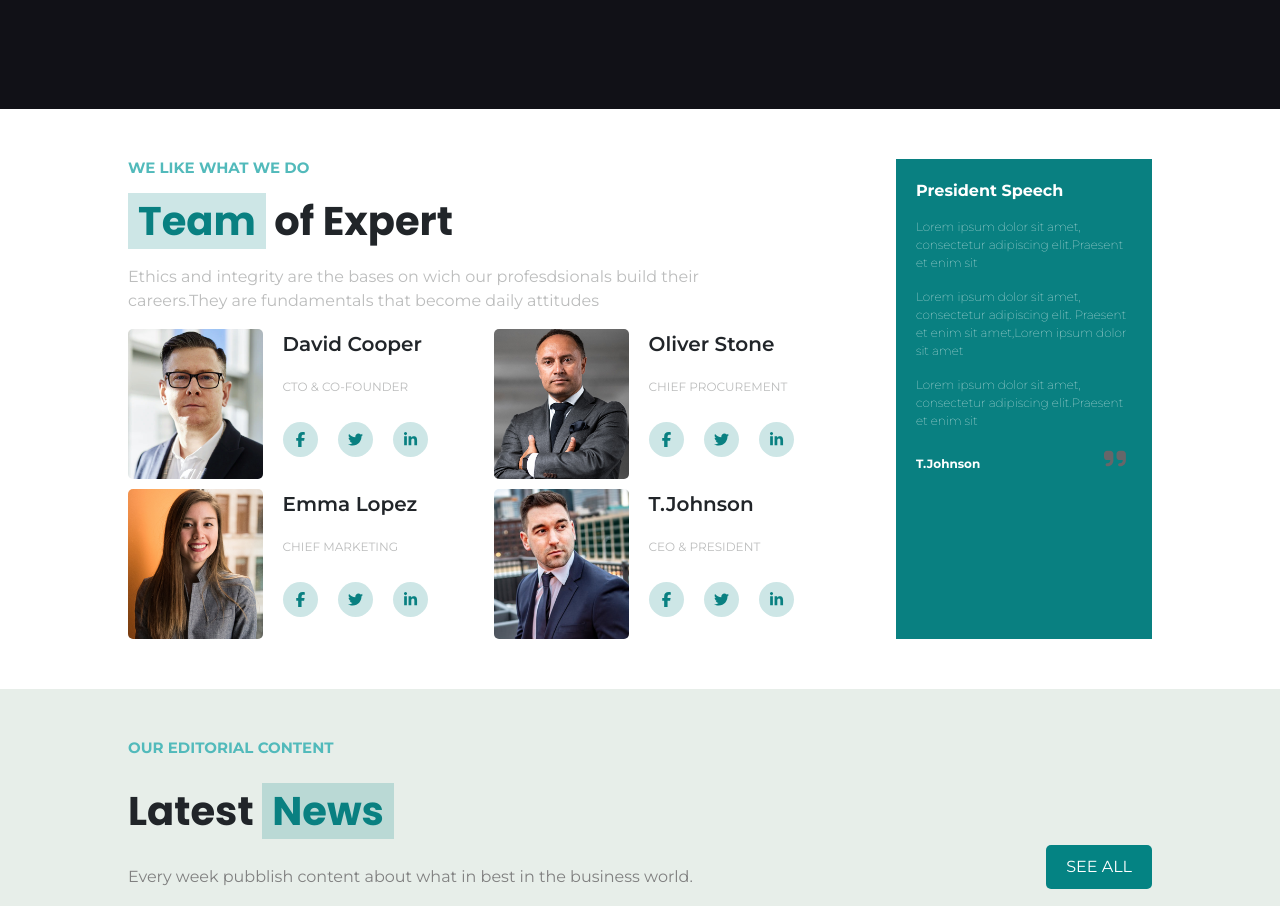
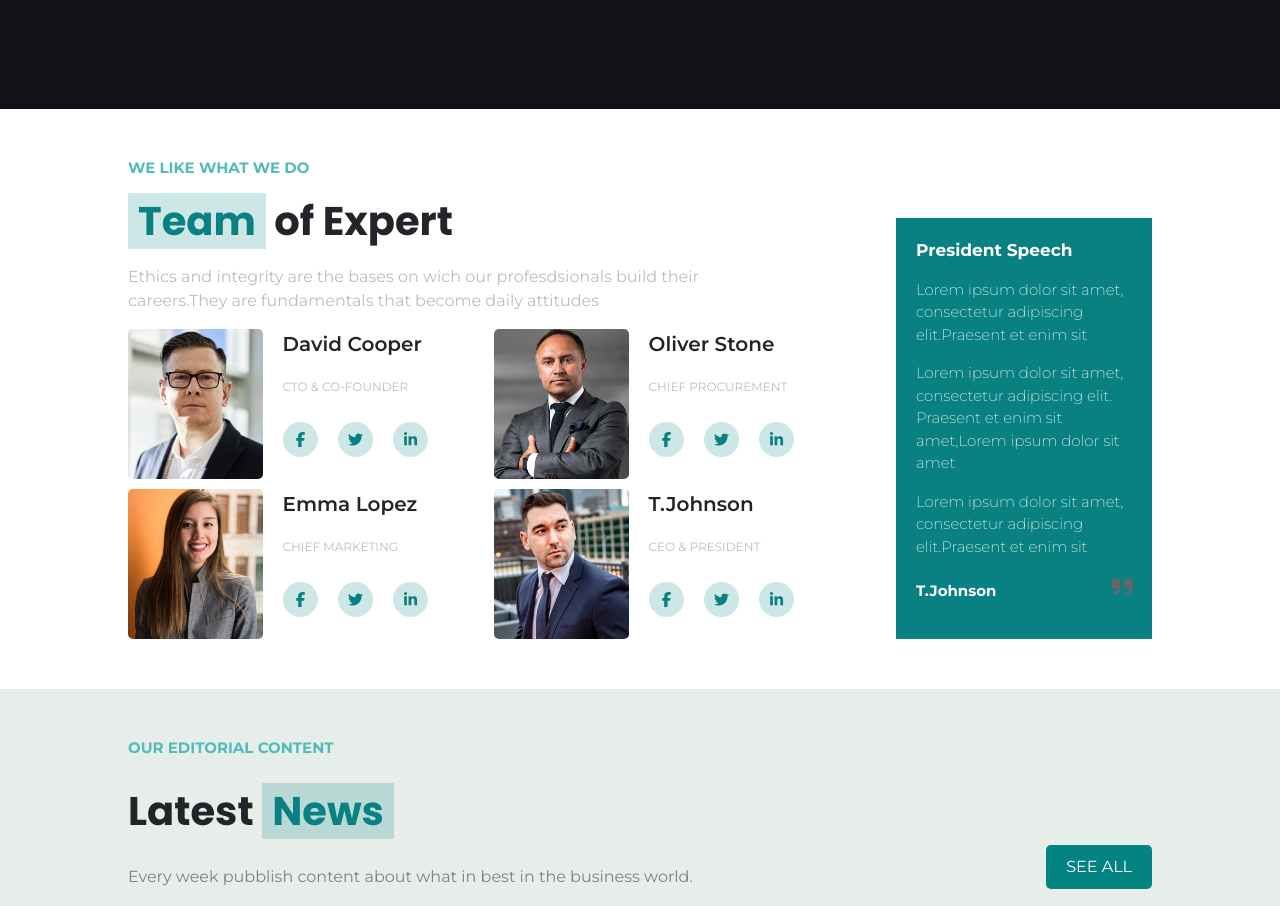
Before and after one commit to LorenzoBernardini88/proj-html-vuejs, a Vue app: page / in a window 1280 px wide. Shown: the part 2380-3286 px from the top of the page. Built offline with nearby package versions, Linux system fonts and the light colour scheme.

Commit message:
mod scss section team

```diff
--- a/src/components/section/SecTeamMain.vue
+++ b/src/components/section/SecTeamMain.vue
@@ -19,10 +19,10 @@
             <p>Lorem ipsum dolor sit amet, consectetur adipiscing elit. Praesent et enim sit amet,Lorem ipsum dolor sit amet</p>
             <p>Lorem ipsum dolor sit amet, consectetur adipiscing elit.Praesent et enim sit</p>
             <p class="president">T.Johnson <i class="fa-solid fa-quote-right"></i></p>
-
         </div>
     </div>
 </template>
+
 
 
 <script>
@@ -68,7 +68,7 @@ export default {
     padding: 50px 0;
     display: flex;
     justify-content: space-between;
-
+    position: relative;
     .team_cont{
         width: 65%;
         .text_team{
@@ -93,15 +93,18 @@ export default {
         background: #098081;
         color: #fff;
         padding: 20px;
+        position: absolute;
+        right: 0;
+        bottom: 50px;
 
         .speech{
             font-weight: bold;
-            font-size: $size_p;
+            font-size: 17px;
             margin-bottom: 15px;
         }
         p{
-            font-size: 12px;
-            font-weight: 100;
+            font-size: 15px;
+            font-weight: 200;
         }
         p.president{
             font-weight: bold;
@@ -110,7 +113,7 @@ export default {
             color:#676669;
             font-size: 25px;
             position: relative;
-            left: 120px;
+            left: 110px;
         }
     }
 }
```
